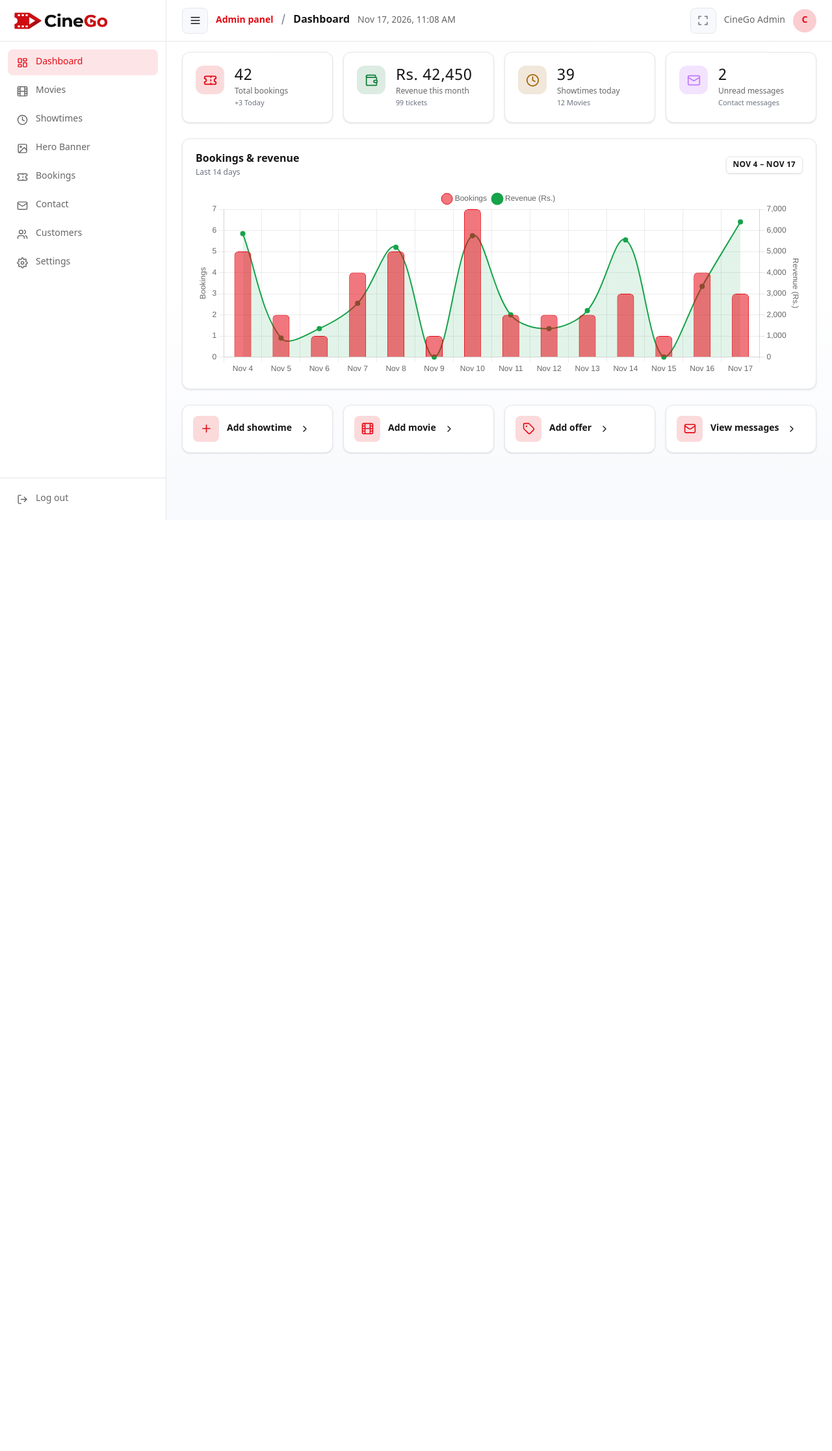
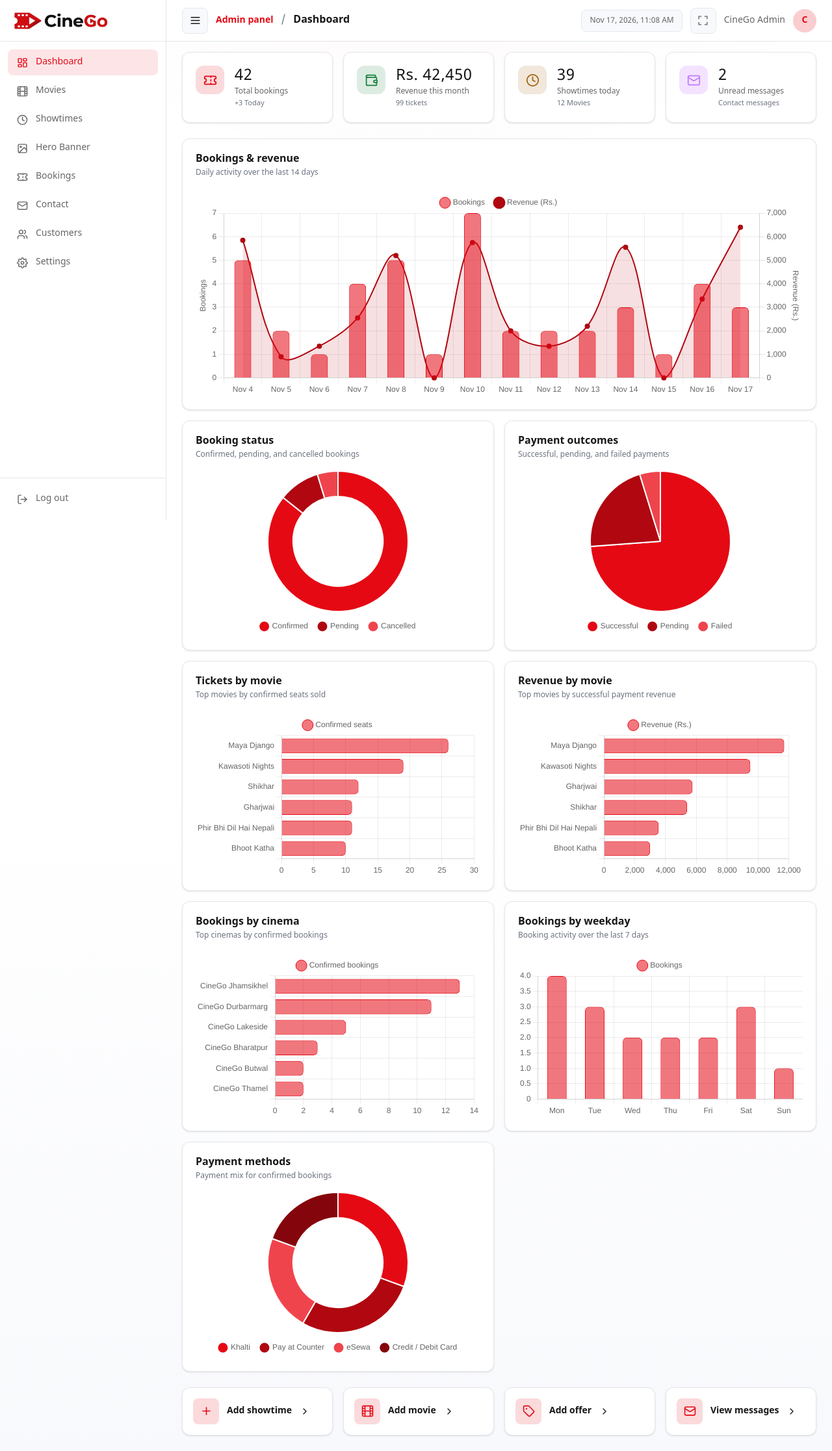
Before and after one commit to SoftworicaWorkflow-Intern/CineGo, a Laravel app: page /admin in a window 1280 px wide. Shown: the whole page at 65% size. Before the commit the page ends 800 px from the top, so only its background shows below. Run offline with Laravel 12, Linux system fonts and the light colour scheme; a user stored in the database is signed in; data comes from the database, SQL or seed files in the repository; style sheets or scripts are compiled from the project's sources.

Commit message:
Expand admin dashboard reporting
Co-authored-by: Copilot <223556219+Copilot@users.noreply.github.com>

```diff
--- a/app/Http/Controllers/Admin/DashboardController.php
+++ b/app/Http/Controllers/Admin/DashboardController.php
@@ -9,6 +9,7 @@ use App\Models\Movie;
 use App\Models\Payment;
 use App\Models\Showtime;
 use Illuminate\Contracts\View\View;
+use Illuminate\Support\Carbon;
 
 class DashboardController extends Controller
 {
@@ -36,31 +37,64 @@ class DashboardController extends Controller
             'tickets_sold' => Booking::query()->where('status', Booking::STATUS_CONFIRMED)->sum('seat_count'),
         ];
 
-        $chart = $this->bookingChart();
+        $charts = $this->dashboardCharts();
 
-        return view('admin.dashboard', compact('stats', 'chart'));
+        return view('admin.dashboard', compact('stats', 'charts'));
     }
 
     /**
-     * Bookings and revenue for the last 14 days (consumed by Chart.js).
+     * @return array<string, array<string, list<int|float|string>>>
+     */
+    private function dashboardCharts(): array
+    {
+        return [
+            'booking_trend' => $this->bookingTrendChart(),
+            'booking_status' => $this->bookingStatusChart(),
+            'payment_outcomes' => $this->paymentOutcomesChart(),
+            'tickets_by_movie' => $this->ticketsByMovieChart(),
+            'revenue_by_movie' => $this->revenueByMovieChart(),
+            'bookings_by_cinema' => $this->bookingsByCinemaChart(),
+            'bookings_by_weekday' => $this->bookingsByWeekdayChart(),
+            'payment_methods' => $this->paymentMethodsChart(),
+        ];
+    }
+
+    /**
+     * Bookings and successful payment revenue for the last 14 days.
      *
      * @return array{labels: list<string>, bookings: list<int>, revenue: list<float>}
      */
-    private function bookingChart(): array
+    private function bookingTrendChart(): array
     {
+        $today = now()->startOfDay();
+        $start = $today->copy()->subDays(13);
+        $end = $today->copy()->endOfDay();
+        $period = [$start, $end];
+
+        $bookingTotals = Booking::query()
+            ->whereBetween('created_at', $period)
+            ->selectRaw('DATE(created_at) as chart_date, COUNT(*) as total')
+            ->groupBy('chart_date')
+            ->pluck('total', 'chart_date');
+
+        $revenueTotals = Payment::query()
+            ->where('status', Payment::STATUS_SUCCESS)
+            ->whereBetween('created_at', $period)
+            ->selectRaw('DATE(created_at) as chart_date, SUM(amount) as total')
+            ->groupBy('chart_date')
+            ->pluck('total', 'chart_date');
+
         $labels = [];
         $bookings = [];
         $revenue = [];
 
         for ($days = 13; $days >= 0; $days--) {
-            $day = now()->subDays($days)->startOfDay();
+            $day = $today->copy()->subDays($days);
+            $date = $day->toDateString();
 
             $labels[] = $day->format('M j');
-            $bookings[] = Booking::query()->whereBetween('created_at', [$day, $day->copy()->endOfDay()])->count();
-            $revenue[] = (float) Payment::query()
-                ->where('status', Payment::STATUS_SUCCESS)
-                ->whereBetween('created_at', [$day, $day->copy()->endOfDay()])
-                ->sum('amount');
+            $bookings[] = (int) $bookingTotals->get($date, 0);
+            $revenue[] = (float) $revenueTotals->get($date, 0);
         }
 
         return [
@@ -69,4 +103,156 @@ class DashboardController extends Controller
             'revenue' => $revenue,
         ];
     }
+
+    /**
+     * @return array{labels: list<string>, values: list<int>}
+     */
+    private function bookingStatusChart(): array
+    {
+        $totals = Booking::query()
+            ->selectRaw('status, COUNT(*) as total')
+            ->groupBy('status')
+            ->pluck('total', 'status');
+        $statuses = [
+            Booking::STATUS_CONFIRMED => 'Confirmed',
+            Booking::STATUS_PENDING => 'Pending',
+            Booking::STATUS_CANCELLED => 'Cancelled',
+        ];
+
+        return [
+            'labels' => array_values($statuses),
+            'values' => array_map(
+                fn (string $status): int => (int) $totals->get($status, 0),
+                array_keys($statuses),
+            ),
+        ];
+    }
+
+    /**
+     * @return array{labels: list<string>, values: list<int>}
+     */
+    private function paymentOutcomesChart(): array
+    {
+        $totals = Payment::query()
+            ->selectRaw('status, COUNT(*) as total')
+            ->groupBy('status')
+            ->pluck('total', 'status');
+        $statuses = [
+            Payment::STATUS_SUCCESS => 'Successful',
+            Payment::STATUS_PENDING => 'Pending',
+            Payment::STATUS_FAILED => 'Failed',
+        ];
+
+        return [
+            'labels' => array_values($statuses),
+            'values' => array_map(
+                fn (string $status): int => (int) $totals->get($status, 0),
+                array_keys($statuses),
+            ),
+        ];
+    }
+
+    /**
+     * @return array{labels: list<string>, values: list<int>}
+     */
+    private function ticketsByMovieChart(): array
+    {
+        $movies = Booking::query()
+            ->where('status', Booking::STATUS_CONFIRMED)
+            ->selectRaw('movie_title as label, SUM(seat_count) as total')
+            ->groupBy('movie_title')
+            ->orderByDesc('total')
+            ->limit(6)
+            ->get();
+
+        return [
+            'labels' => $movies->pluck('label')->all(),
+            'values' => $movies->pluck('total')->map(fn (mixed $total): int => (int) $total)->all(),
+        ];
+    }
+
+    /**
+     * @return array{labels: list<string>, values: list<float>}
+     */
+    private function revenueByMovieChart(): array
+    {
+        $movies = Payment::query()
+            ->join('bookings', 'payments.booking_id', '=', 'bookings.id')
+            ->where('payments.status', Payment::STATUS_SUCCESS)
+            ->selectRaw('bookings.movie_title as label, SUM(payments.amount) as total')
+            ->groupBy('bookings.movie_title')
+            ->orderByDesc('total')
+            ->limit(6)
+            ->get();
+
+        return [
+            'labels' => $movies->pluck('label')->all(),
+            'values' => $movies->pluck('total')->map(fn (mixed $total): float => (float) $total)->all(),
+        ];
+    }
+
+    /**
+     * @return array{labels: list<string>, values: list<int>}
+     */
+    private function bookingsByCinemaChart(): array
+    {
+        $cinemas = Booking::query()
+            ->where('status', Booking::STATUS_CONFIRMED)
+            ->selectRaw('cinema_name as label, COUNT(*) as total')
+            ->groupBy('cinema_name')
+            ->orderByDesc('total')
+            ->limit(6)
+            ->get();
+
+        return [
+            'labels' => $cinemas->pluck('label')->all(),
+            'values' => $cinemas->pluck('total')->map(fn (mixed $total): int => (int) $total)->all(),
+        ];
+    }
+
+    /**
+     * @return array{labels: list<string>, values: list<int>}
+     */
+    private function bookingsByWeekdayChart(): array
+    {
+        $end = now();
+        $start = $end->copy()->subDays(6)->startOfDay();
+        $dailyTotals = Booking::query()
+            ->whereBetween('created_at', [$start, $end->copy()->endOfDay()])
+            ->selectRaw('DATE(created_at) as chart_date, COUNT(*) as total')
+            ->groupBy('chart_date')
+            ->get();
+        $values = array_fill(0, 7, 0);
+
+        foreach ($dailyTotals as $dailyTotal) {
+            $weekday = Carbon::parse((string) $dailyTotal->chart_date)->dayOfWeekIso - 1;
+            $values[$weekday] += (int) $dailyTotal->total;
+        }
+
+        return [
+            'labels' => ['Mon', 'Tue', 'Wed', 'Thu', 'Fri', 'Sat', 'Sun'],
+            'values' => $values,
+        ];
+    }
+
+    /**
+     * @return array{labels: list<string>, values: list<int>}
+     */
+    private function paymentMethodsChart(): array
+    {
+        $methods = Booking::query()
+            ->where('status', Booking::STATUS_CONFIRMED)
+            ->whereNotNull('payment_method')
+            ->selectRaw('payment_method, COUNT(*) as total')
+            ->groupBy('payment_method')
+            ->orderByDesc('total')
+            ->get();
+
+        return [
+            'labels' => $methods->map(
+                fn (Booking $booking): string => Booking::PAYMENT_METHODS[$booking->payment_method] ?? $booking->payment_method ?? 'Other',
+            )->all(),
+            'values' => $methods->pluck('total')->map(fn (mixed $total): int => (int) $total)->all(),
+        ];
+    }
 }
--- a/resources/js/admin.js
+++ b/resources/js/admin.js
@@ -11,28 +11,49 @@ function readChartData(id) {
     try {
         return JSON.parse(node.textContent);
     } catch (error) {
+        console.error(`Unable to parse chart data in #${id}.`, error);
         return null;
     }
 }
 
 function mountCharts() {
-    const data = readChartData('chart-data');
-    const canvas = document.getElementById('bookings-chart');
+    const data = readChartData('dashboard-chart-data');
+    if (!data) return;
 
-    if (!data || !canvas) return;
-
-    const accent = '#E50914';
+    const theme = getComputedStyle(document.documentElement);
+    const accent = theme.getPropertyValue('--color-cg-red').trim() || '#E50914';
+    const deepAccent = theme.getPropertyValue('--color-cg-red-dark').trim() || '#B00710';
+    const palette = [accent, deepAccent, '#F0444D', '#85050C', '#F58289', '#C51A25', '#FFC2C5', '#5B0308'];
     const muted = '#666666';
     const grid = 'rgba(23,23,23,0.08)';
+    const configurations = {
+        booking_trend: { type: 'bar', trend: true },
+        booking_status: { type: 'doughnut', label: 'Bookings' },
+        payment_outcomes: { type: 'pie', label: 'Payments' },
+        tickets_by_movie: { type: 'bar', horizontal: true, label: 'Confirmed seats' },
+        revenue_by_movie: { type: 'bar', horizontal: true, label: 'Revenue (Rs.)' },
+        bookings_by_cinema: { type: 'bar', horizontal: true, label: 'Confirmed bookings' },
+        bookings_by_weekday: { type: 'bar', label: 'Bookings' },
+        payment_methods: { type: 'doughnut', label: 'Confirmed bookings' },
+    };
+    const reducedMotion = window.matchMedia('(prefers-reduced-motion: reduce)').matches;
 
-    new Chart(canvas, {
-        data: {
-            labels: data.labels,
-            datasets: [
+    Object.entries(configurations).forEach(([key, configuration]) => {
+        const canvas = document.querySelector(`[data-dashboard-chart="${key}"]`);
+        const series = data[key];
+        if (!canvas || !series) {
+            console.error(`Missing dashboard chart canvas or data for "${key}".`);
+            return;
+        }
+
+        const isCircular = configuration.type === 'doughnut' || configuration.type === 'pie';
+        const isDoughnut = configuration.type === 'doughnut';
+        const datasets = configuration.trend
+            ? [
                 {
                     type: 'bar',
                     label: 'Bookings',
-                    data: data.bookings,
+                    data: series.bookings,
                     backgroundColor: 'rgba(229,9,20,0.55)',
                     borderColor: accent,
                     borderWidth: 1,
@@ -43,41 +64,57 @@ function mountCharts() {
                 {
                     type: 'line',
                     label: 'Revenue (Rs.)',
-                    data: data.revenue,
-                    borderColor: '#16a34a',
-                    backgroundColor: 'rgba(22,163,74,0.12)',
+                    data: series.revenue,
+                    borderColor: deepAccent,
+                    backgroundColor: 'rgba(176,7,16,0.12)',
                     fill: true,
                     tension: 0.35,
                     pointRadius: 3,
-                    pointBackgroundColor: '#16a34a',
+                    pointBackgroundColor: deepAccent,
                     borderWidth: 2,
                     yAxisID: 'y1',
                 },
-            ],
-        },
-        options: {
+            ]
+            : [{
+                label: configuration.label,
+                data: series.values,
+                backgroundColor: isCircular ? palette : 'rgba(229,9,20,0.55)',
+                borderColor: isCircular ? '#ffffff' : accent,
+                borderWidth: isCircular ? 2 : 1,
+                borderRadius: isCircular ? 0 : 6,
+                hoverOffset: isCircular ? 8 : 0,
+                maxBarThickness: 30,
+            }];
+        const options = {
             responsive: true,
             maintainAspectRatio: false,
+            indexAxis: configuration.horizontal ? 'y' : 'x',
+            animation: reducedMotion ? false : { duration: 900, easing: 'easeOutQuart' },
+            transitions: { active: { animation: { duration: 220 } } },
             interaction: { mode: 'index', intersect: false },
             plugins: {
                 legend: {
-                    labels: { color: muted, boxWidth: 12, boxHeight: 12, usePointStyle: true },
+                    display: isCircular || configuration.trend,
+                    position: isCircular ? 'bottom' : 'top',
+                    labels: { color: muted, boxWidth: 12, boxHeight: 12, usePointStyle: true, padding: 16 },
                 },
                 tooltip: {
                     backgroundColor: '#ffffff',
                     borderColor: '#e5e7eb',
                     borderWidth: 1,
-                    titleColor: '#ffffff',
-                    bodyColor: '#666666',
+                    titleColor: '#171717',
+                    bodyColor: muted,
                     padding: 10,
                     cornerRadius: 8,
                 },
             },
-            scales: {
-                x: {
-                    ticks: { color: muted, maxRotation: 0, autoSkip: true },
-                    grid: { color: grid },
-                },
+        };
+
+        if (isCircular) {
+            if (isDoughnut) options.cutout = '64%';
+        } else if (configuration.trend) {
+            options.scales = {
+                x: { ticks: { color: muted, maxRotation: 0, autoSkip: true }, grid: { color: grid } },
                 y: {
                     position: 'left',
                     beginAtZero: true,
@@ -92,8 +129,15 @@ function mountCharts() {
                     grid: { drawOnChartArea: false },
                     title: { display: true, text: 'Revenue (Rs.)', color: muted },
                 },
-            },
-        },
+            };
+        } else {
+            options.scales = {
+                x: { beginAtZero: true, ticks: { color: muted, precision: 0 }, grid: { color: grid } },
+                y: { ticks: { color: muted, autoSkip: false }, grid: { color: grid } },
+            };
+        }
+
+        new Chart(canvas, { type: configuration.type, data: { labels: series.labels, datasets }, options });
     });
 }
 
--- a/resources/views/admin/dashboard.blade.php
+++ b/resources/views/admin/dashboard.blade.php
@@ -28,24 +28,35 @@
         @endforeach
     </div>
 
-    <div class="mt-6">
-        {{-- Chart --}}
-        <section class="card p-5">
-            <div class="mb-4 flex flex-wrap items-center justify-between gap-3">
-                <div>
-                    <h2 class="font-semibold text-cg-white">{{ ui('bookings_report', 'Bookings & revenue') }}</h2>
-                    <p class="text-xs text-cg-dim">{{ ui('last_14_days', 'Last 14 days') }}</p>
+    <div class="mt-6 grid gap-4 lg:grid-cols-2 2xl:grid-cols-3">
+        @foreach ([
+            ['key' => 'booking_trend', 'type' => 'bar', 'title' => 'Bookings & revenue', 'description' => 'Daily activity over the last 14 days', 'span' => 'lg:col-span-2 2xl:col-span-2', 'height' => 'h-80'],
+            ['key' => 'booking_status', 'type' => 'doughnut', 'title' => 'Booking status', 'description' => 'Confirmed, pending, and cancelled bookings', 'span' => '', 'height' => 'h-64'],
+            ['key' => 'payment_outcomes', 'type' => 'pie', 'title' => 'Payment outcomes', 'description' => 'Successful, pending, and failed payments', 'span' => '', 'height' => 'h-64'],
+            ['key' => 'tickets_by_movie', 'type' => 'bar', 'title' => 'Tickets by movie', 'description' => 'Top movies by confirmed seats sold', 'span' => '', 'height' => 'h-64'],
+            ['key' => 'revenue_by_movie', 'type' => 'bar', 'title' => 'Revenue by movie', 'description' => 'Top movies by successful payment revenue', 'span' => '', 'height' => 'h-64'],
+            ['key' => 'bookings_by_cinema', 'type' => 'bar', 'title' => 'Bookings by cinema', 'description' => 'Top cinemas by confirmed bookings', 'span' => '', 'height' => 'h-64'],
+            ['key' => 'bookings_by_weekday', 'type' => 'bar', 'title' => 'Bookings by weekday', 'description' => 'Booking activity over the last 7 days', 'span' => '', 'height' => 'h-64'],
+            ['key' => 'payment_methods', 'type' => 'doughnut', 'title' => 'Payment methods', 'description' => 'Payment mix for confirmed bookings', 'span' => '', 'height' => 'h-64'],
+        ] as $chartCard)
+            <section class="card {{ $chartCard['span'] }} p-5 transition duration-300 hover:-translate-y-0.5 hover:border-cg-red/40">
+                <div class="mb-4">
+                    <h2 class="font-semibold text-cg-white">{{ $chartCard['title'] }}</h2>
+                    <p class="text-xs text-cg-dim">{{ $chartCard['description'] }}</p>
                 </div>
-                <span class="badge-dark">{{ now()->subDays(13)->format('M j') }} – {{ now()->format('M j') }}</span>
-            </div>
+                <div class="relative {{ $chartCard['height'] }}">
+                    <canvas
+                        data-dashboard-chart="{{ $chartCard['key'] }}"
+                        data-chart-type="{{ $chartCard['type'] }}"
+                        role="img"
+                        aria-label="{{ $chartCard['title'] }}"
+                    ></canvas>
+                </div>
+            </section>
+        @endforeach
+    </div>
 
-            <div class="relative h-72">
-                <canvas id="bookings-chart"></canvas>
-            </div>
-
-            <script type="application/json" id="chart-data">{!! json_encode($chart) !!}</script>
-        </section>
-    </div>
+    <script type="application/json" id="dashboard-chart-data">{!! json_encode($charts, JSON_HEX_TAG | JSON_HEX_AMP | JSON_HEX_APOS | JSON_HEX_QUOT) !!}</script>
 
     {{-- Quick actions --}}
     <div class="mt-6 grid gap-4 sm:grid-cols-2 lg:grid-cols-4">
--- a/resources/views/layouts/admin.blade.php
+++ b/resources/views/layouts/admin.blade.php
@@ -89,10 +89,10 @@
                     <span class="hidden shrink-0 text-sm font-semibold text-cg-red sm:block">{{ ui('admin_panel', 'Admin panel') }}</span>
                     <span class="hidden text-cg-dim sm:block" aria-hidden="true">/</span>
                     <h1 class="truncate font-semibold text-cg-white">@yield('title', ui('admin_panel', 'Admin panel'))</h1>
-                    <span id="admin-clock" class="hidden text-sm text-cg-muted md:block" aria-live="polite"></span>
                 </div>
 
                 <div class="flex items-center gap-3">
+                    <span id="admin-clock" class="hidden whitespace-nowrap rounded-lg border border-cg-border bg-cg-charcoal px-3 py-2 text-xs tabular-nums text-cg-muted sm:inline-flex" aria-live="off"></span>
                     <button type="button" data-admin-fullscreen class="hidden h-10 w-10 items-center justify-center rounded-lg border border-cg-border bg-cg-charcoal text-cg-muted transition hover:text-cg-white sm:flex" aria-label="{{ ui('fullscreen', 'Toggle fullscreen') }}">
                         <x-icon name="maximize" :size="17" />
                     </button>
```
Also changed, not shown: app/Http/Controllers/Admin/MovieController.php (+6 -1 lines), resources/views/admin/bookings/index.blade.php (+2 -18 lines), resources/views/admin/movies/form.blade.php (+9 -9 lines), resources/views/admin/movies/index.blade.php (+5 -10 lines), tests/Feature/AdminAccessTest.php (+55 -5 lines), tests/Feature/AdminDashboardChartsTest.php (added, +109 -0 lines), tests/Feature/AdminMovieIndexTest.php (added, +24 -0 lines), 9 other files.
